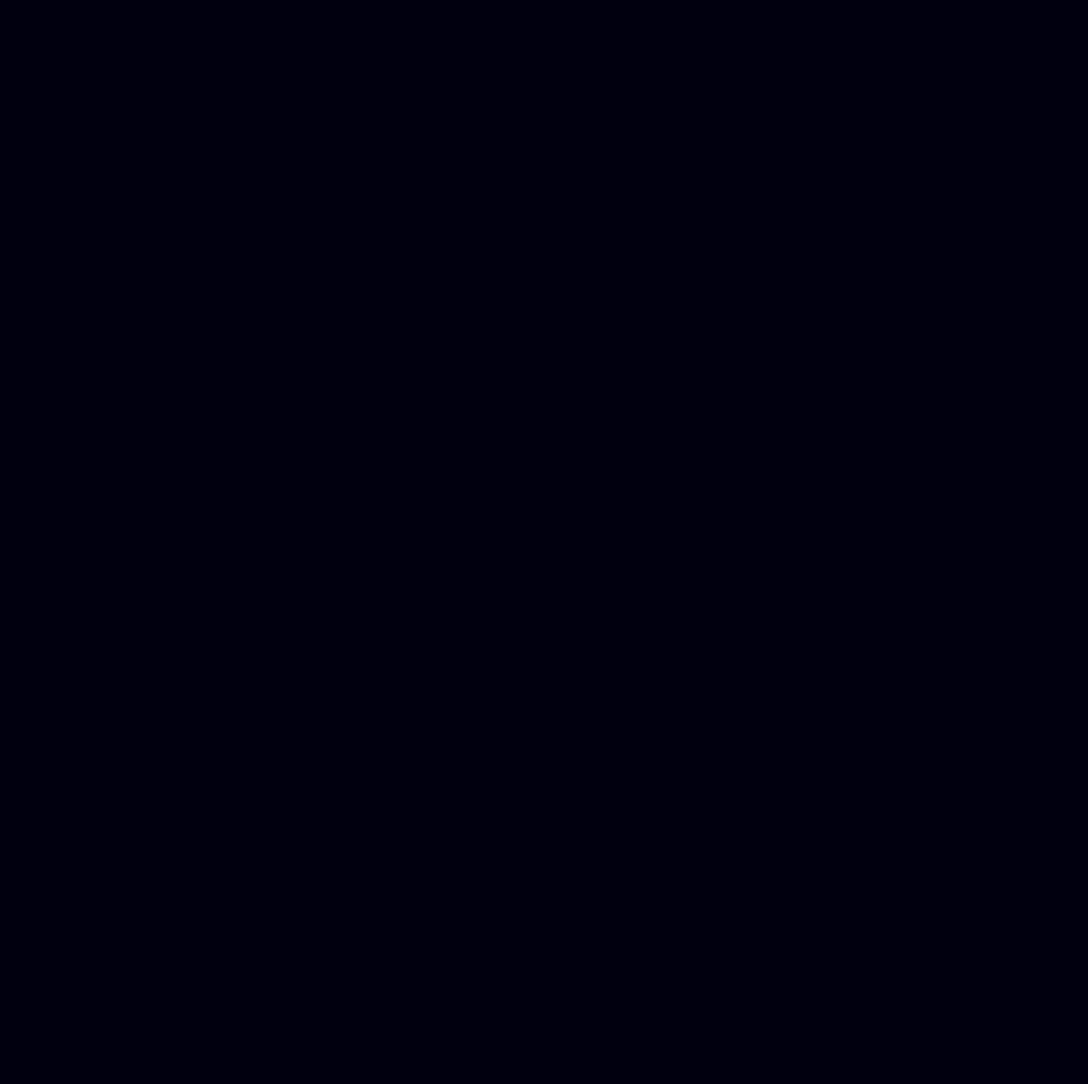
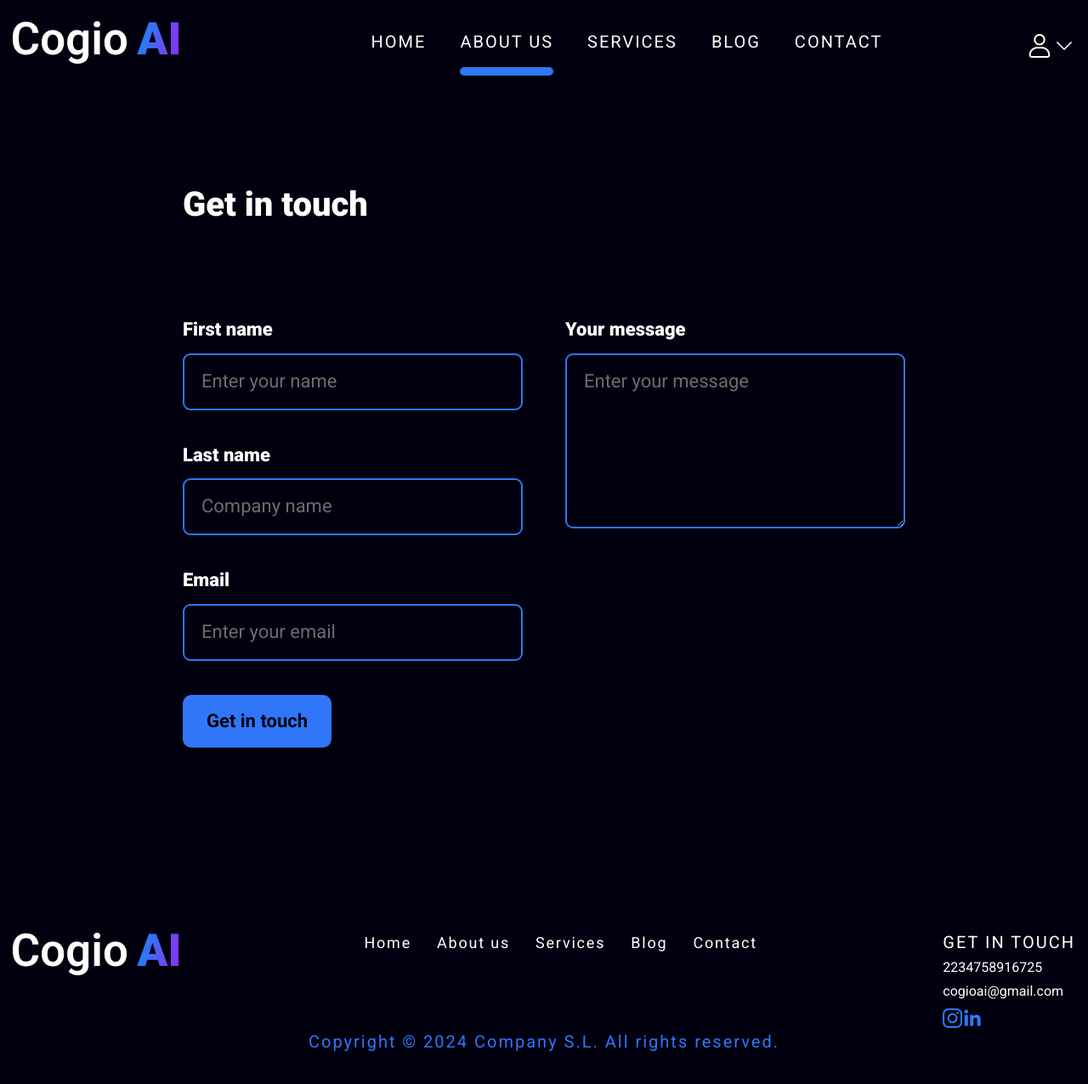
Before and after one commit to HenrikHovhannisyan/kesells-redesign, a React (Create React App) app: page /about in a window 1280 px wide. Before the commit this address had no page. Shown: the top 1276 px of the page at 85% size. Before the commit the page ends 800 px from the top, so only its background shows below. Built offline with nearby package versions, Linux system fonts and the light colour scheme.

Commit message:
Added About Us page and edited header added navlink

```diff
--- a/src/App.css
+++ b/src/App.css
@@ -25,6 +25,21 @@ li {
   margin: auto;
 }
 
+.nav_link.active {
+  position: relative;
+}
+
+.nav_link.active::after {
+  content: "";
+  position: absolute;
+  bottom: -28px;
+  left: 0;
+  width: 100%;
+  height: 10px;
+  background-color: #2f77f8;
+  border-radius: 30px;
+}
+
 .seo_img {
   width: 100%;
 }
--- a/src/components/footer/Top.jsx
+++ b/src/components/footer/Top.jsx
@@ -16,7 +16,7 @@ const Top = () => {
           </Link>
         </li>
         <li>
-          <Link to="/" className={Style.list_item}>
+          <Link to="/about" className={Style.list_item}>
             About us
           </Link>
         </li>
--- a/src/components/header/Header.jsx
+++ b/src/components/header/Header.jsx
@@ -1,5 +1,5 @@
 import React, { useState } from "react";
-import { Link } from "react-router-dom";
+import { Link, NavLink } from "react-router-dom";
 import Style from "./header.module.css";
 import Logo from "../../assets/logo.png";
 import DropdownLogo from "../../assets/icons/dropdown.png";
@@ -24,29 +24,29 @@ const Header = () => {
         <img src={Logo} alt="Logo" className={Style.logo} />
         <ul className={`${Style.list} ${isOpen ? Style.open : ""}`}>
           <li className={`${Style.item}`}>
-            <Link to="/" className={`${Style.link} ${Style.active}`}>
+            <NavLink to="/" className={`nav_link ${Style.link}`}>
               Home
-            </Link>
+            </NavLink>
           </li>
           <li className={Style.item}>
-            <Link to="/" className={Style.link}>
+            <NavLink to="/about" className={`nav_link ${Style.link}`}>
               About us
-            </Link>
+            </NavLink>
           </li>
           <li className={Style.item}>
-            <Link to="/" className={Style.link}>
+            <NavLink to="/link" className={`nav_link ${Style.link}`}>
               Services
-            </Link>
+            </NavLink>
           </li>
           <li className={Style.item}>
-            <Link to="/" className={Style.link}>
+            <NavLink to="/link" className={`nav_link ${Style.link}`}>
               Blog
-            </Link>
+            </NavLink>
           </li>
           <li className={Style.item}>
-            <Link to="/" className={Style.link}>
+            <NavLink to="/link" className={`nav_link ${Style.link}`}>
               Contact
-            </Link>
+            </NavLink>
           </li>
           <div className={Style.dropdown}>
             <button className={Style.dropbtn} onClick={toggleDropdown}>
@@ -61,9 +61,9 @@ const Header = () => {
                 isDropdownOpen ? Style.show : ""
               }`}
             >
-              <a href="#">Link 1</a>
-              <a href="#">Link 2</a>
-              <a href="#">Link 3</a>
+              <Link to="#">Link 1</Link>
+              <Link to="#">Link 2</Link>
+              <Link to="#">Link 3</Link>
             </div>
           </div>
         </ul>
--- a/src/components/header/header.module.css
+++ b/src/components/header/header.module.css
@@ -26,21 +26,6 @@ nav {
 
 .link {
   color: #ffffff;
-}
-
-.link.active {
-  position: relative;
-}
-
-.link.active::after {
-  content: "";
-  position: absolute;
-  bottom: -28px;
-  left: 0;
-  width: 100%;
-  height: 10px;
-  background-color: #2f77f8;
-  border-radius: 30px;
 }
 
 .dropbtn {
--- /dev/null
+++ b/src/pages/about/About.jsx
@@ -0,0 +1,16 @@
+import React from "react";
+import Header from "../../components/header/Header";
+import Contact from "../../components/contact/Contact";
+import Footer from "../../components/footer/Footer";
+
+const About = () => {
+  return (
+    <>
+      <Header />;
+      <Contact />;
+      <Footer />;
+    </>
+  );
+};
+
+export default About;
--- a/src/route.js
+++ b/src/route.js
@@ -1,12 +1,14 @@
 import React from "react";
-import {BrowserRouter, Route, Routes} from "react-router-dom";
+import { BrowserRouter, Route, Routes } from "react-router-dom";
 import App from "./App";
+import About from "./pages/about/About";
 
 const RouteList = () => {
   return (
     <BrowserRouter>
       <Routes>
-                <Route path="/" element={<App/>}/>
+        <Route path="/" element={<App />} />
+        <Route path="/about" element={<About />} />
       </Routes>
     </BrowserRouter>
   );
```
Also changed, not shown: src/pages/about/about.module.css (added). Lines whose indentation alone changed are shown as unchanged.
